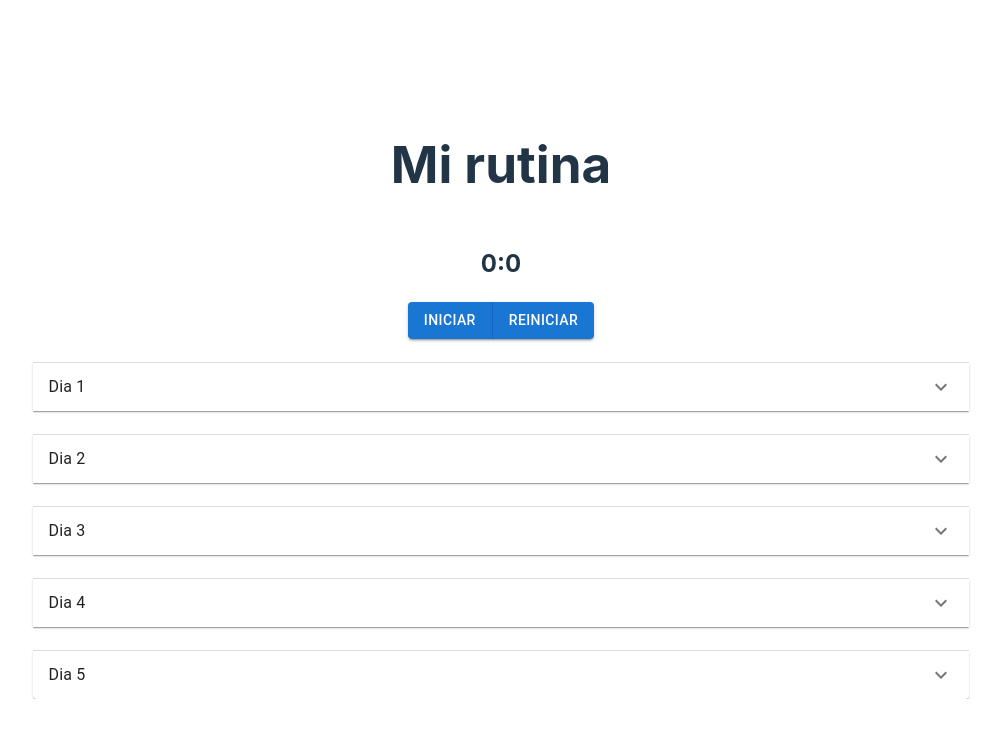
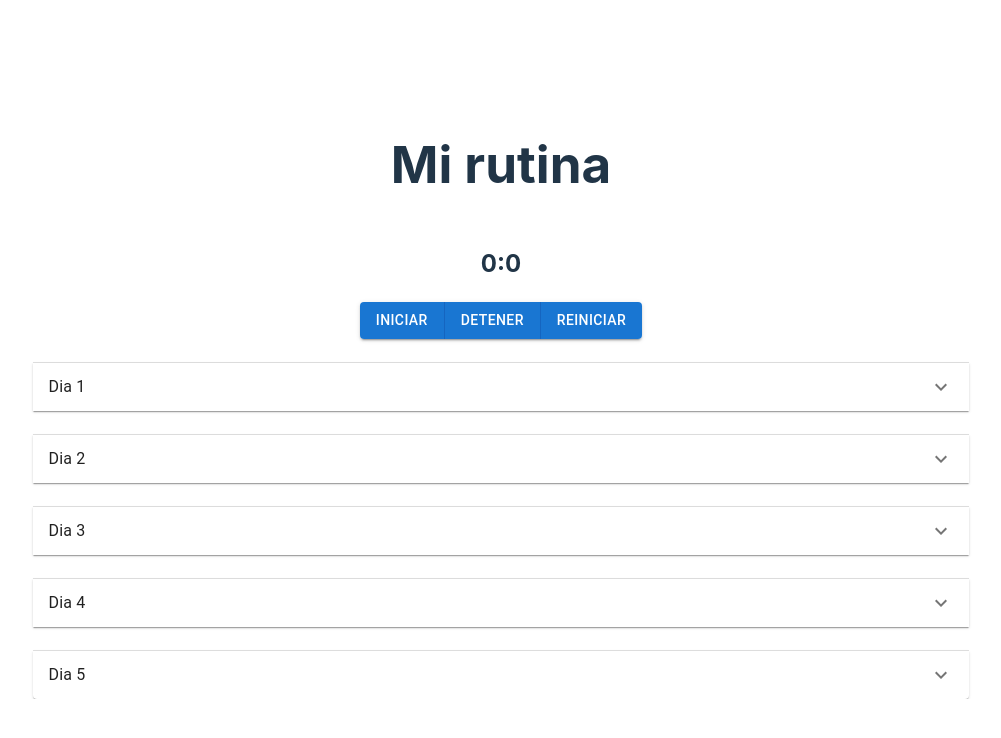
Before and after one commit to valenbenitez/gym-routine, a React (Vite) app: page /home in a window 1280 px wide. Shown: the top 738 px of the page, without its empty margins (139-1140 px from the left). Built offline with nearby package versions, Linux system fonts and the light colour scheme; no server answers; sample sign-in values are in the browser's storage.

Commit message:
added button to stopped timer

```diff
--- a/src/components/Home/Home.jsx
+++ b/src/components/Home/Home.jsx
@@ -50,12 +50,15 @@ export default function Home() {
   }
 
   const handleStop = () => {
-    setTiempo({ minutos: 0, segundos: 0 })
     setInicio(false)
   }
 
   const handleStart = () => {
     setInicio(true)
+  }
+  const handleReboot = () => {
+    setTiempo({ minutos: 0, segundos: 0 })
+    setInicio(false)
   }
 
   if (typeof token !== 'string') {
@@ -87,7 +90,8 @@ export default function Home() {
       </h2>
       <ButtonGroup variant="contained" aria-label="outlined primary button group">
         <Button onClick={handleStart}>Iniciar</Button>
-        <Button onClick={handleStop}>Reiniciar</Button>
+        <Button onClick={handleStop}>Detener</Button>
+        <Button onClick={handleReboot}>Reiniciar</Button>
       </ButtonGroup>
       <br />
       <div style={{ width: '80%' }}>
```
